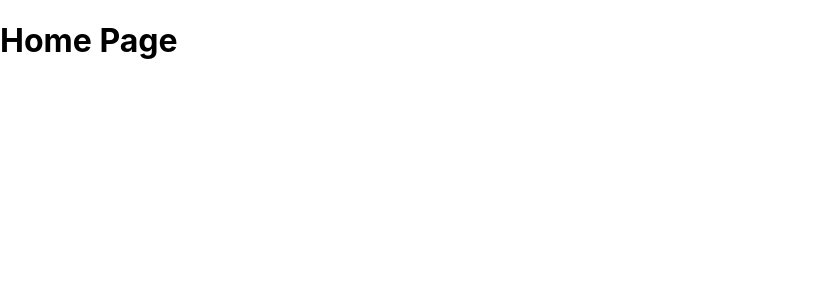
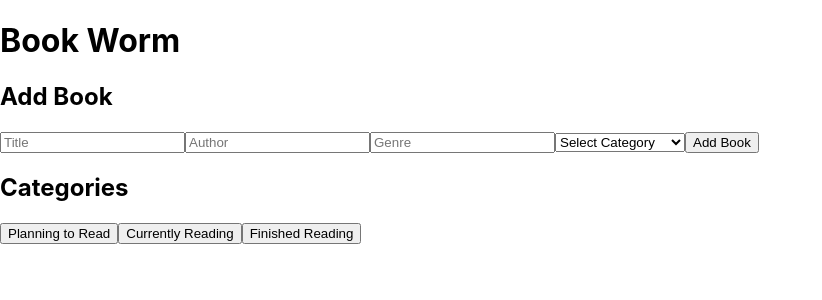
Before and after one commit to amandanngo/Bookworm, a React (Create React App) app in the folder bookworm-client/: page /home in a window 1280 px wide. Shown: the top 300 px of the page, without its empty margins (0-822 px from the left). Built offline with nearby package versions, Linux system fonts and the light colour scheme.

Commit message:
Setup html for React pages

```diff
--- a/bookworm-client/src/pages/HomePage.js
+++ b/bookworm-client/src/pages/HomePage.js
@@ -1,8 +1,55 @@
+import React, { useState } from 'react';
+
 function HomePage(){
+    const [title, setTitle] = useState('');
+    const [author, setAuthor] = useState('');
+    const [genre, setGenre] = useState('');
+    const [category, setCategory] = useState('');
+
+    const handleAddBook = () => {
+        console.log("Adding book:", { title, author, genre, category });
+        setTitle('');
+        setAuthor('');
+        setGenre('');
+        setCategory('');
+    };
     return(
         <div>
-            <h1>Home Page</h1>
+            <h1>Book Worm</h1>
+            <h2>Add Book</h2>
+            <input
+                type="text"
+                placeholder="Title"
+                value={title}
+                onChange={(e) => SVGTextPositioningElement(e.target.value)}
+                />
+            <input
+                type="text"
+                placeholder="Author"
+                value={author}
+                onChange={(e) => setAuthor(e.target.value)}
+                />
+                <input
+                type="text"
+                placeholder="Genre"
+                value={genre}
+                onChange={(e) => setGenre(e.target.value)}
+                />
+                <select value={category} onChange={(e) => setCategory(e.target.value)}>
+                    <option value="">Select Category</option>
+                    <option value="planning">Planning to Read</option>
+                    <option value="reading">Currently Reading</option>
+                    <option value="finished">Finished Reading</option>
+                </select>
+                <button onClick={handleAddBook}>Add Book</button>
+                <div>
+                <h2>Categories</h2>
+                <button>Planning to Read</button>
+                <button>Currently Reading</button>
+                <button>Finished Reading</button>
+            </div>
         </div>
+
     )
 }
 
--- a/bookworm-client/src/pages/LandingPage.js
+++ b/bookworm-client/src/pages/LandingPage.js
@@ -1,9 +1,32 @@
-function LandingPage(){
-    return(
+import React from 'react';
+
+function LandingPage() {
+    const handleLogin = () => {
+        console.log("Logging in...");
+    };
+
+    const handleCreateAccount = () => {
+        console.log("Navigating to sign-up page...");
+    };
+
+    return (
         <div>
-            <h1>Landing Page</h1>
+            <div>
+                <div>
+                    <label htmlFor="username">Username: </label>
+                    <input type="text" id="username" />
+                </div>
+                <div>
+                    <label htmlFor="password">Password: </label>
+                    <input type="password" id="password" />
+                </div>
+                <button onClick={handleLogin}>Login</button>
+            </div>
+            <div>
+                <button onClick={handleCreateAccount}>Sign Up</button>
+            </div>
         </div>
-    )
+    );
 }
 
 export default LandingPage;
--- a/bookworm-client/src/pages/SignUpPage.js
+++ b/bookworm-client/src/pages/SignUpPage.js
@@ -1,9 +1,49 @@
-function SignUpPage(){
-    return(
+import React, { useState } from 'react';
+
+function SignUpPage() {
+    const [name, setName] = useState('');
+    const [username, setUsername] = useState('');
+    const [password, setPassword] = useState('');
+
+    const handleSignUp = () => {
+        // Implement sign-up logic here
+        console.log("Signing up...");
+        console.log({ name, username, password });
+    };
+
+    return (
         <div>
-            <h1>SignUp Page</h1>
+            <h1>Sign Up</h1>
+            <div>
+                <label htmlFor="name">Name:</label>
+                <input
+                    type="text"
+                    id="name"
+                    value={name}
+                    onChange={(e) => setName(e.target.value)}
+                />
+            </div>
+            <div>
+                <label htmlFor="username">Username:</label>
+                <input
+                    type="text"
+                    id="username"
+                    value={username}
+                    onChange={(e) => setUsername(e.target.value)}
+                />
+            </div>
+            <div>
+                <label htmlFor="password">Password:</label>
+                <input
+                    type="password"
+                    id="password"
+                    value={password}
+                    onChange={(e) => setPassword(e.target.value)}
+                />
+            </div>
+            <button onClick={handleSignUp}>Sign Up</button>
         </div>
-    )
+    );
 }
 
 export default SignUpPage;
```
Also changed, not shown: bookworm-client/src/components/AddBook.js (deleted), bookworm-client/src/components/BookList.js (deleted), bookworm-client/src/pages/CurrentlyReading.js (added), bookworm-client/src/pages/FinishedReading.js (added), bookworm-client/src/pages/WantToRead.js (added), 1 other file (tests, documents, lock files or other folders).
